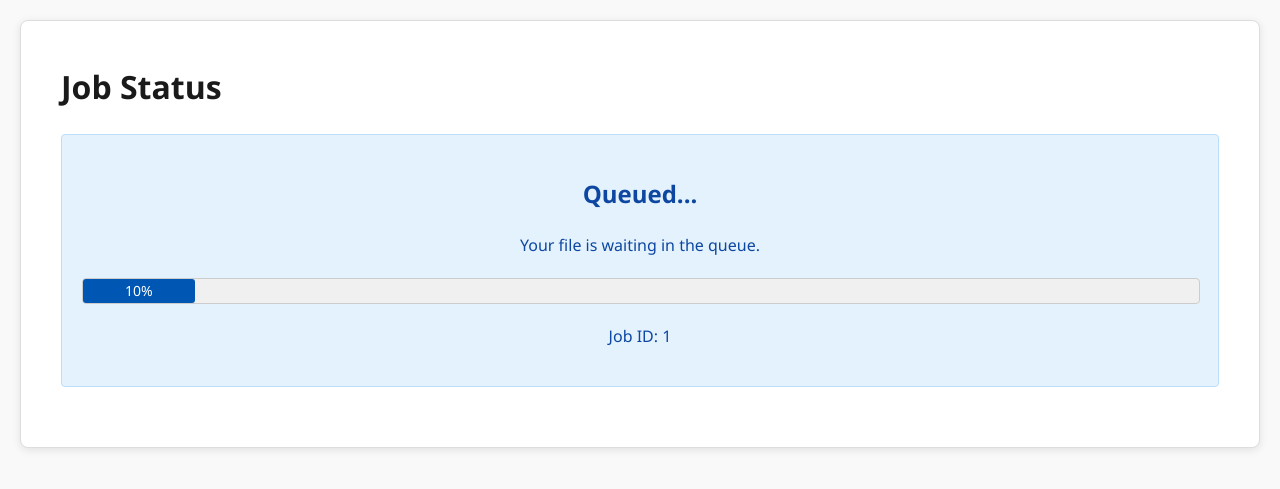
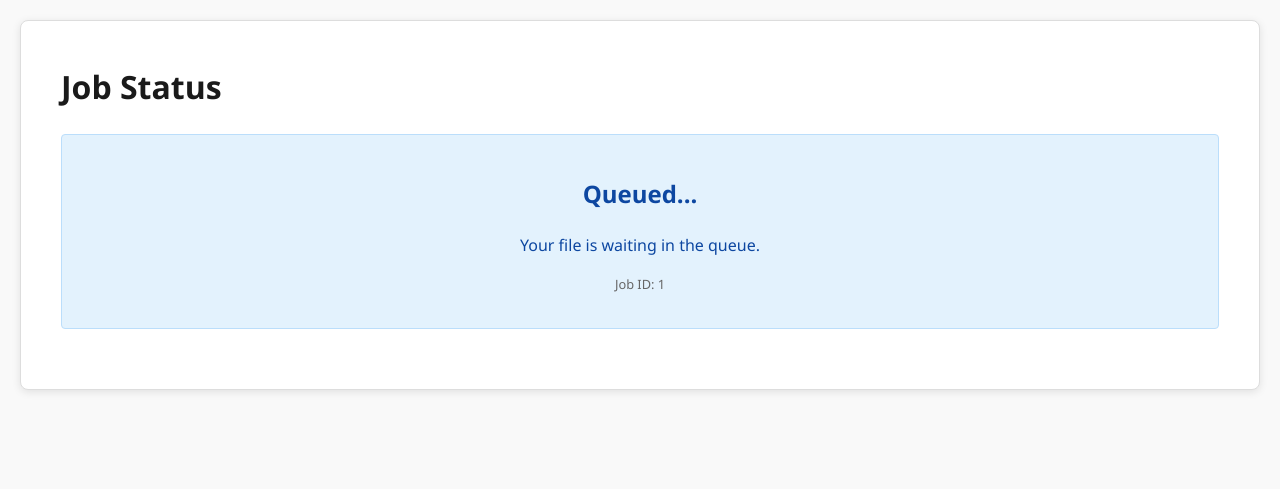
Before and after one commit to unity-a11y-dev/find-broken-links, a Flask app: template templates/status.html in a window 1280 px wide. Shown: the top 489 px of the page. Run offline with Flask 3, Linux system fonts and the light colour scheme; the template is opened without the code that fills it: most values are stand-ins (such as "Sample title", 1, 10 or a date in 2020).

Commit message:
change progress indicator

```diff
--- a/app.py
+++ b/app.py
@@ -44,12 +44,14 @@ def status(job_id):
     job_status = job.get_status()
 
     if job.is_finished:
-        return render_template('status.html', job=job, status='finished', progress=100, job_status=job_status)
+        return render_template('status.html', job=job, status='finished', job_status=job_status)
     elif job.is_failed:
-        return render_template('status.html', job=job, status='failed', progress=0, job_status=job_status)
+        return render_template('status.html', job=job, status='failed', job_status=job_status)
     else:
-        progress = job.meta.get('progress', 0)
-        return render_template('status.html', job=job, status='processing', progress=progress, job_status=job_status)
+        logs = job.meta.get('logs', [])
+        processed = job.meta.get('processed', 0)
+        total = job.meta.get('total', 0)
+        return render_template('status.html', job=job, status='processing', logs=logs, processed=processed, total=total, job_status=job_status)
 
 @app.route('/download/<job_id>/<type>')
 def download(job_id, type):
--- a/templates/status.html
+++ b/templates/status.html
@@ -79,23 +79,48 @@
             outline: 3px solid #0056b3;
             outline-offset: 2px;
         }
-        .progress-container {
-            width: 100%;
-            background-color: #f0f0f0;
+        .log-container {
+            margin-top: 20px;
+            text-align: left;
+            border: 1px solid #ddd;
             border-radius: 4px;
-            margin: 20px 0;
-            height: 24px;
-            border: 1px solid #ccc;
+            background: #fff;
+            max-height: 300px;
+            overflow-y: auto;
         }
-        .progress-bar {
-            height: 100%;
-            background-color: #0056b3;
-            border-radius: 3px;
-            transition: width 0.5s ease-in-out;
-            text-align: center;
-            color: white;
-            line-height: 24px;
-            font-size: 14px;
+        .log-list {
+            list-style: none;
+            padding: 0;
+            margin: 0;
+        }
+        .log-list li {
+            padding: 8px 12px;
+            border-bottom: 1px solid #eee;
+            font-family: monospace;
+            font-size: 0.9em;
+            display: flex;
+            align-items: center;
+        }
+        .log-list li:last-child {
+            border-bottom: none;
+        }
+        .log-ok {
+            color: #155724;
+            background-color: #d4edda;
+        }
+        .log-error {
+            color: #721c24;
+            background-color: #f8d7da;
+        }
+        .status-code {
+            font-weight: bold;
+            margin-right: 10px;
+            min-width: 40px;
+        }
+        .url {
+            white-space: nowrap;
+            overflow: hidden;
+            text-overflow: ellipsis;
         }
     </style>
 </head>
@@ -109,20 +134,25 @@
                 {% if job_status == 'queued' %}
                     <p>Your file is waiting in the queue.</p>
                 {% else %}
-                    <p>Your file is being processed. This page will refresh automatically.</p>
+                    <p>Processing URL {{ processed }} of {{ total }}</p>
+
+                    <div class="log-container">
+                        <ul class="log-list">
+                            {% for log in logs %}
+                                <li class="{{ 'log-ok' if log.ok else 'log-error' }}">
+                                    <span class="status-code">[{{ log.status }}]</span>
+                                    <span class="url" title="{{ log.url }}">{{ log.url }}</span>
+                                </li>
+                            {% endfor %}
+                        </ul>
+                    </div>
                 {% endif %}
-                <div class="progress-container" aria-label="Processing progress">
-                    <div class="progress-bar" style="width: {{ progress }}%;">{{ progress }}%</div>
-                </div>
-                <p>Job ID: {{ job.get_id() }}</p>
+                <p style="margin-top: 10px; font-size: 0.8em; color: #666;">Job ID: {{ job.get_id() }}</p>
             </div>
         {% elif status == 'finished' %}
             <div class="status-box finished" role="status">
                 <h2>Complete!</h2>
                 <p>Your file has been processed successfully.</p>
-                <div class="progress-container" aria-label="Processing progress">
-                    <div class="progress-bar" style="width: 100%;">100%</div>
-                </div>
                 <p>Found {{ job.result.total_good }} good links and {{ job.result.total_bad }} bad links.</p>
             </div>
 
--- a/worker.py
+++ b/worker.py
@@ -14,5 +14,8 @@ if redis_url.startswith('rediss://'):
 conn = redis.from_url(redis_url, **conn_kwargs)
 
 if __name__ == '__main__':
-    worker = Worker(map(Queue, listen), connection=conn)
+    # Explicitly pass connection to Queues to ensure they use the correct Redis instance
+    queues = [Queue(name, connection=conn) for name in listen]
+    worker = Worker(queues, connection=conn)
+    print(f"Worker listening on queues: {listen} with connection: {conn}")
     worker.work()
```
Also changed, not shown: tasks.py (+15 -4 lines).
